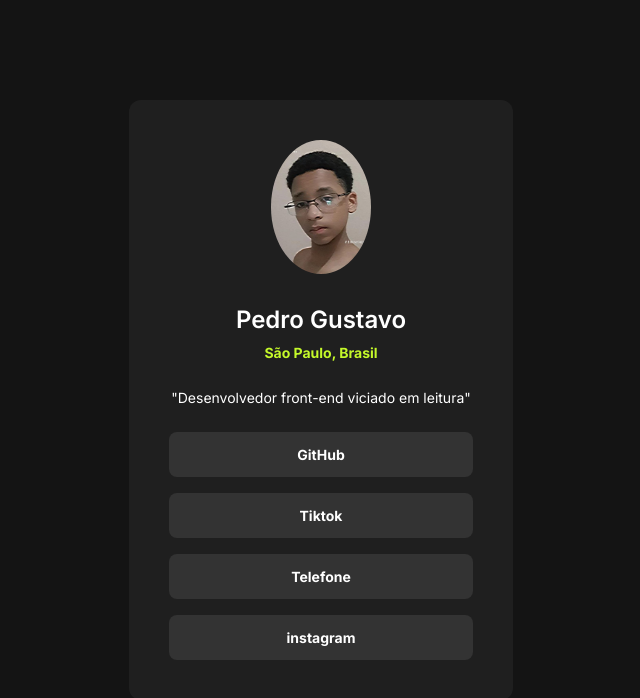
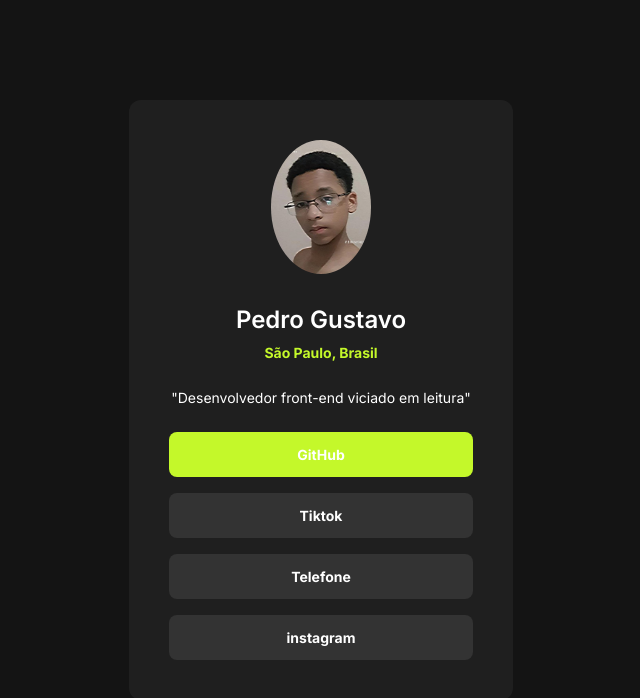
Before and after one commit to Pedrogustavim/meus-links, a plain HTML site: page index.html in a window 1280 px wide. In both pictures the pointer is over the link "GitHub". Shown: the whole page, without its empty margins (319-959 px from the left). Drawn offline with Linux system fonts and the light colour scheme.

Commit message:
adicionei efeito de hover para as ãncoras

```diff
--- a/style.css
+++ b/style.css
@@ -71,3 +71,6 @@ div a{
    font-size: 14px;
    line-height: 21px;
 }
+div a:hover{
+    background-color: #c4f82a;
+}
```
